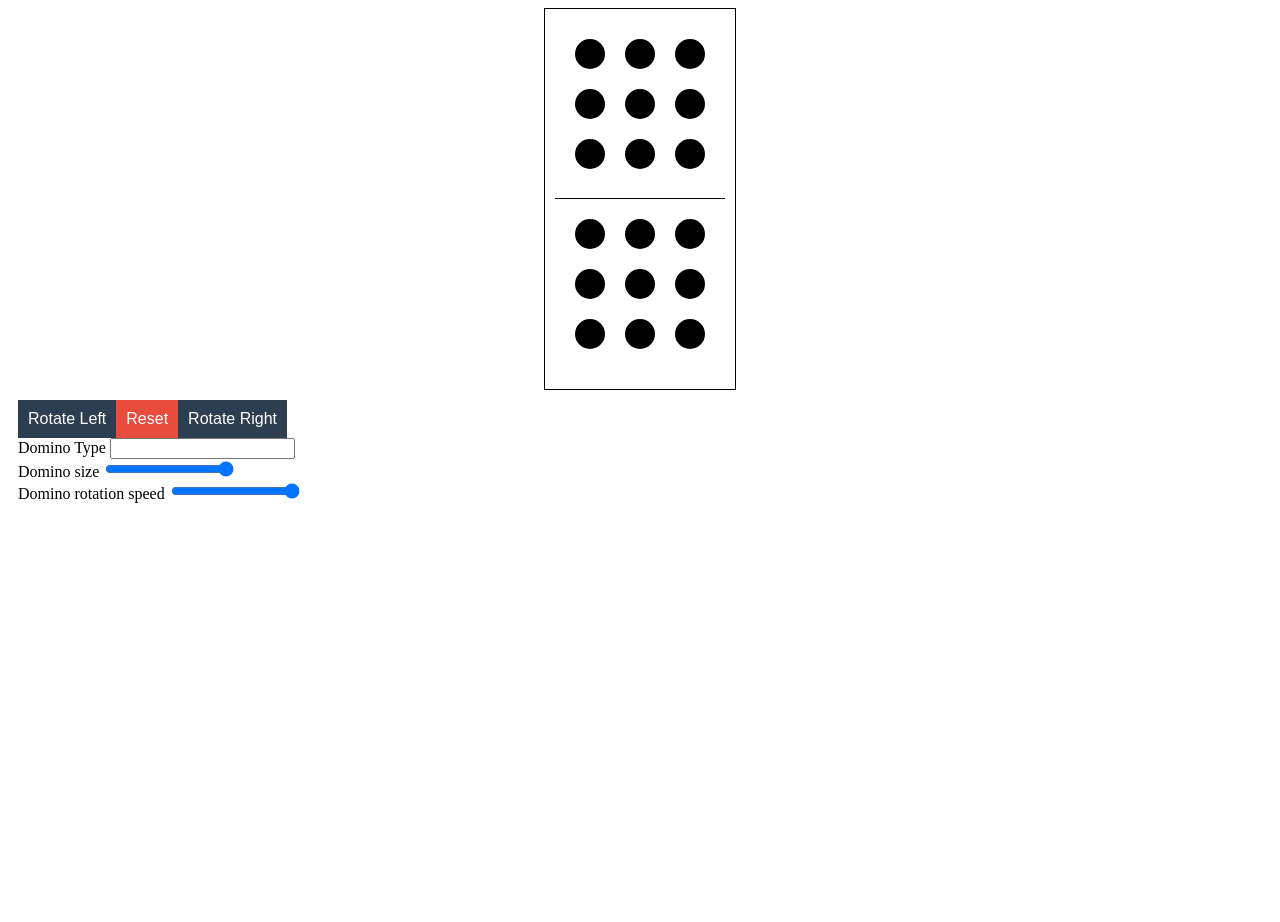
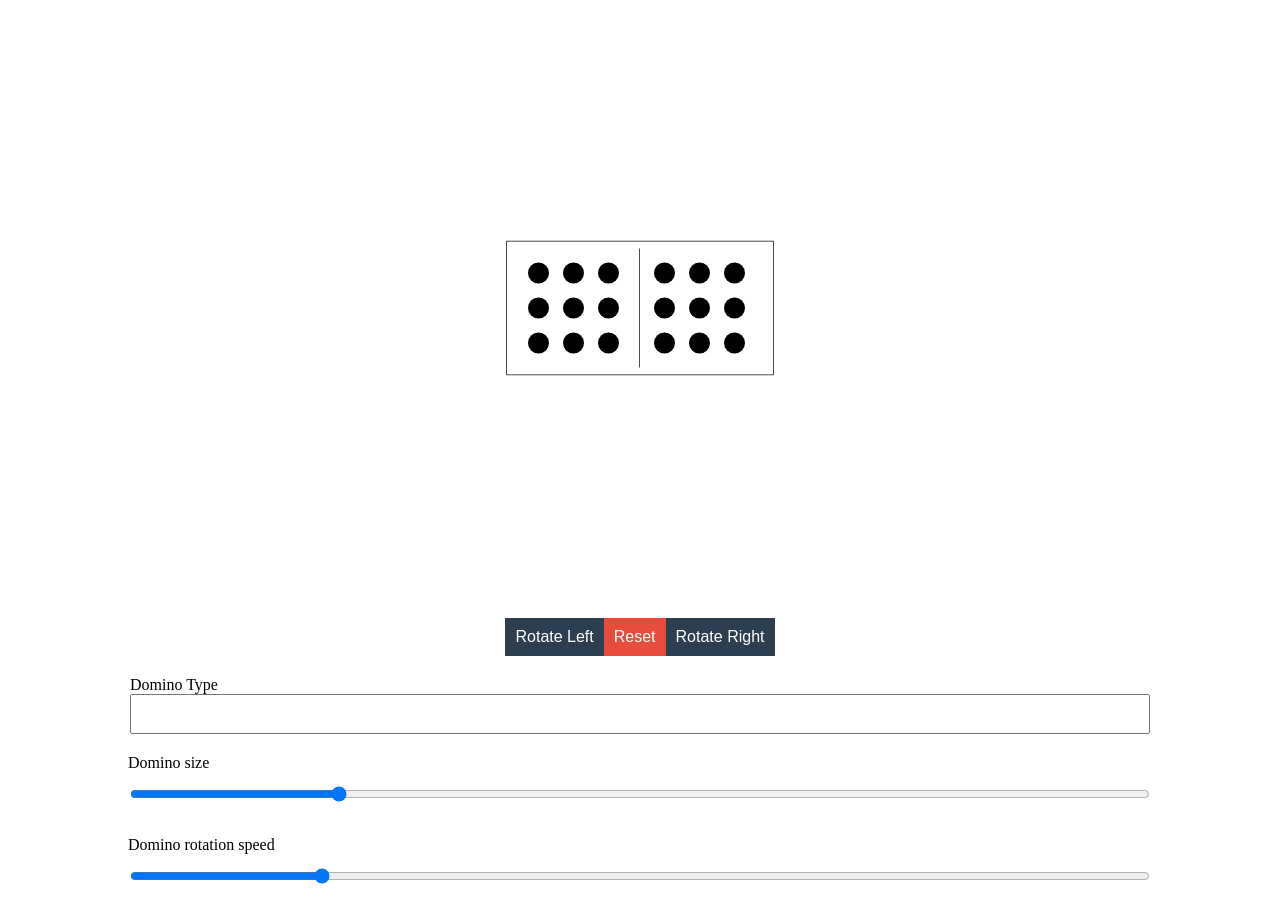
Before and after one commit to Fallen1988/test-task-scalhiv, a website: page index.html in a window 1280 px wide. Both pictures are taken after a click on the button "Rotate Left". Before the commit the page ends 800 px from the top, so only its background shows below. Drawn offline with nearby package versions, Linux system fonts and the light colour scheme; files that its build step writes are made by us from their sources.

Commit message:
task 3. Rotate tile, rotate speed

```diff
--- a/index.html
+++ b/index.html
@@ -36,22 +36,22 @@
 
 <div class="tile-controll">
     <div class="controll-buttons">
-        <button type="button" class="btn" data-rotate="left">Rotate Left</button>
+        <button type="button" class="btn" data-rotate="-90">Rotate Left</button>
         <button type="button" class="btn reset">Reset</button>
-        <button type="button" class="btn" data-rotate="right">Rotate Right</button>
+        <button type="button" class="btn" data-rotate="90">Rotate Right</button>
     </div>
     <div class="controll-inputs">
-        <section>
+        <section class="controll-section">
             <label>Domino Type</label>
             <input type="search">
         </section>
-        <section>
+        <section class="controll-section">
             <label>Domino size</label>
-            <input type="range" name="size" class="player__slider" min="0" max="1" step="0.05" value="1">
+            <input type="range" name="size" class="tile-size" min="0.5" max="1.5" step="0.01" value="0.7">
         </section>
-        <section>
+        <section class="controll-section">
             <label>Domino rotation speed</label>
-            <input type="range" name="volume" class="player__slider" min="0" max="1" step="0.05" value="1">
+            <input type="range" name="speed" class="rotation-speed" min="0.1" max="5.0" step="0.1" value="1">
         </section>
     </div>
 </div>
--- a/sass/blocks/controll-inputs.scss
+++ b/sass/blocks/controll-inputs.scss
@@ -2,4 +2,17 @@
   display: flex;
   justify-content: center;
   flex-direction: column;
+
+  .controll-section {
+    display: flex;
+    flex-direction: column;
+    padding: 10px;
+    margin-left: auto;
+    margin-right: auto;
+
+    input {
+      width: 1020px;
+      height: 40px
+    }
+  }
 }
--- a/sass/blocks/domino.scss
+++ b/sass/blocks/domino.scss
@@ -1,5 +1,12 @@
 * {
   box-sizing: border-box;
+}
+
+.tile-wrap {
+  display: flex;
+  justify-content: center;
+  align-items: center;
+  height: 600px;
 }
 
 .tile {
@@ -7,6 +14,8 @@
   padding: 10px;
   width: 192px;
   margin: auto;
+  transition: .1s;
+  transform: scale(1) rotate(0deg);
 
   .half {
     width: 170px;
--- a/sass/blocks/tile-controll.scss
+++ b/sass/blocks/tile-controll.scss
@@ -2,12 +2,15 @@
   min-height: 250px;
   padding: 10px;
   display: flex;
+  justify-content: center;
+  align-items: center;
   flex-direction: column;
   margin-right: auto;
   margin-left: auto;
 
   .controll-buttons {
     font-size: 0;
+    margin-bottom: 10px;
 
     .btn {
       box-sizing: border-box;
@@ -24,5 +27,4 @@
       background-color: #e74c3c;
     }
   }
-
 }
--- a/script.js
+++ b/script.js
@@ -5,6 +5,11 @@ function randomNumber() {
 }
 
 function addDotes() {
+    tile.style.transform = `rotate(0deg) scale(0.7)`;
+    speedInput.value = 0.1;
+    tileSize.value = 1;
+    tile.style.transition = speedInput.value + 's';
+
     const topHalf = document.querySelector('.top');
     const bottomHalf = document.querySelector('.bottom');
 
@@ -14,18 +19,42 @@ function addDotes() {
 
     topHalf.dataset.dots =  String(topValue);
     bottomHalf.dataset.dots = String(bottomValue);
-    console.log(topHalf.dataset.dots)
 }
 
 
+const reset = document.querySelector('.reset');
+reset.addEventListener('click', addDotes);
 
+let transform = {
+    rotate: 0,
+    scale: 0.7
+};
+let degrees = 0;
+function rotateTile() {
+    //deg = ;
+    degrees += +this.dataset.rotate;
 
+    transform.rotate = degrees;
+    console.log(transform);
+    tile.style.transform = `rotate(${transform.rotate}deg) scale(${transform.scale})`;
+}
 
+const tile = document.querySelector('.tile');
+const rotateButtons = document.querySelectorAll('.btn[data-rotate]');
+rotateButtons.forEach(button => button.addEventListener('click', rotateTile));
 
+function changeSpeed(e) {
+    tile.style.transition = 1/e.target.value + 's';
+}
+const speedInput = document.querySelector('.rotation-speed');
 
+speedInput.addEventListener('change', changeSpeed);
+//speedInput.addEventListener('mousemove', changeSpeed);
 
-
-/*const reset = document.querySelector('.reset');
-reset.addEventListener('click', () => {
-
-});*/
+function changeSize(e) {
+    transform.scale = e.target.value;
+    tile.style.transform = `rotate(${transform.rotate}deg) scale(${transform.scale})`;
+}
+const tileSize = document.querySelector('.tile-size');
+tileSize.addEventListener('change', changeSize);
+//tileSize.addEventListener('mousemove', changeSize);
```
